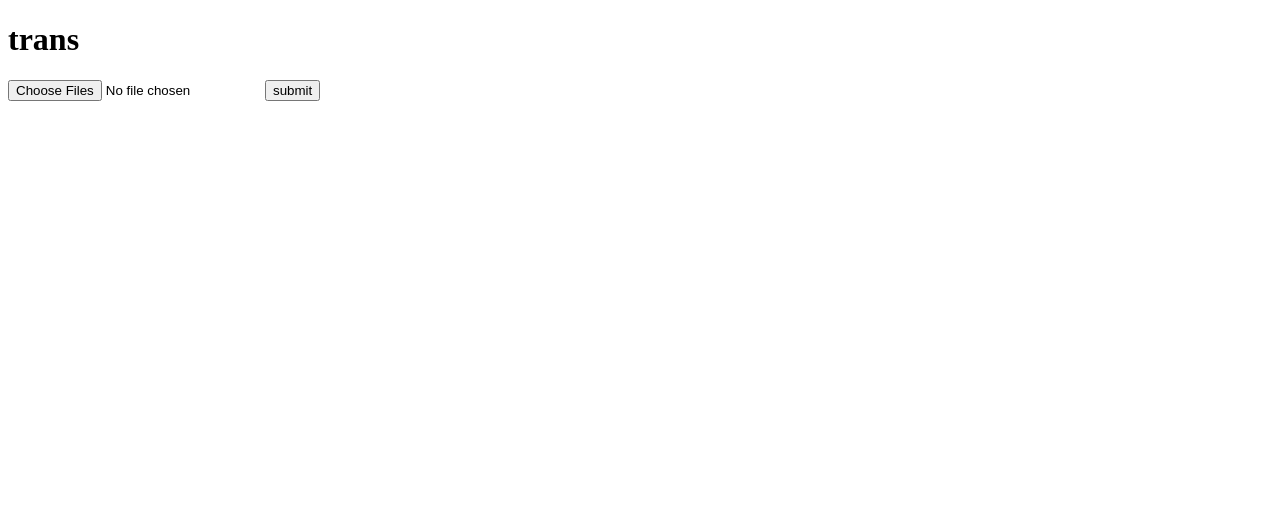
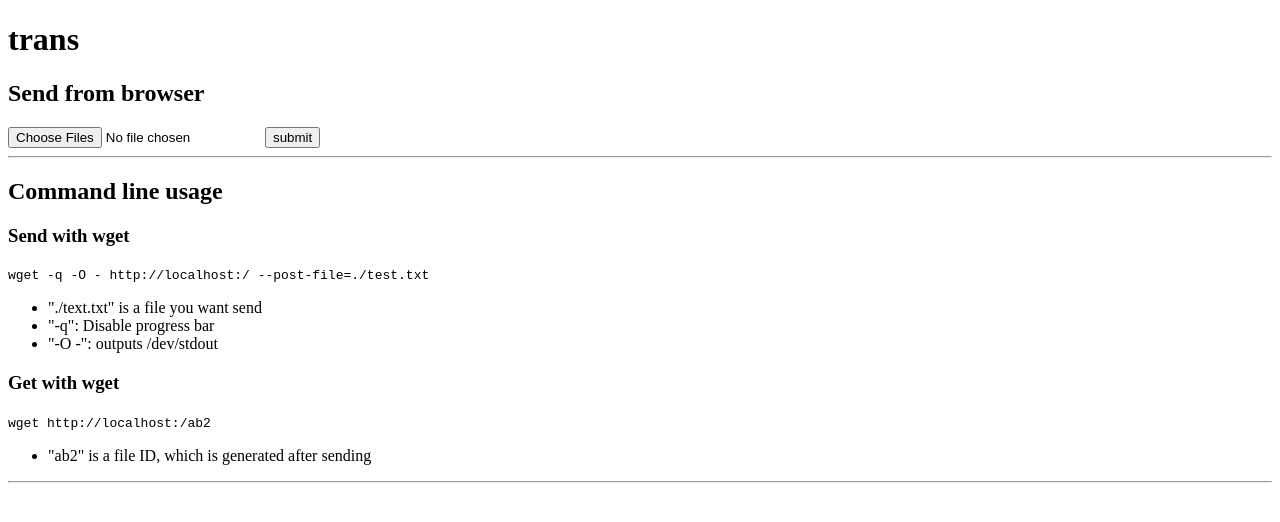
Before and after one commit to nwtgck/trans-server-akka, a plain HTML site: page public_html/index.html in a window 1280 px wide. Drawn offline with nearby package versions, Linux system fonts and the light colour scheme.

Commit message:
[add] Add a usage in public_html/index.html

```diff
--- a/public_html/index.html
+++ b/public_html/index.html
@@ -1,14 +1,46 @@
 <!DOCTYPE html>
-<html>
+<html ng-app="trans">
 <head>
     <meta charset="utf-8">
     <title>trans - Transmit files</title>
+    <script src="https://ajax.googleapis.com/ajax/libs/angularjs/1.6.4/angular.min.js"></script>
+    <script>
+        angular.module('trans', [])
+            .controller('cuiExplainCtrl', ["$scope", function(scope){
+                scope.location = window.location;
+            }]);
+    </script>
 </head>
 <body>
     <h1>trans</h1>
+    <h2>Send from browser</h2>
     <form action="/multipart" method="post" enctype="multipart/form-data">
         <input type="file" name="input_file" multiple="multiple">
         <input type="submit" value="submit">
     </form>
+    <hr/>
+
+    <div ng-controller="cuiExplainCtrl">
+        <h2>Command line usage</h2>
+        <h3>Send with wget</h3>
+        <code>
+            wget -q -O - {{location.protocol}}//{{location.hostname}}{{(location.port == 80? '': ':'+location.port)}}/ --post-file=./test.txt
+        </code>
+        <ul>
+            <li>"./text.txt" is a file you want send</li>
+            <li>"-q": Disable progress bar</li>
+            <li>"-O -": outputs /dev/stdout </li>
+        </ul>
+
+        <h3>Get with wget</h3>
+        <code>
+            wget {{location.protocol}}//{{location.hostname}}{{(location.port == 80? '': ':'+location.port)}}/ab2
+        </code>
+        <ul>
+            <li>"ab2" is a file ID, which is generated after sending</li>
+        </ul>
+
+        <hr/>
+    </div>
 </body>
 </html>
```
